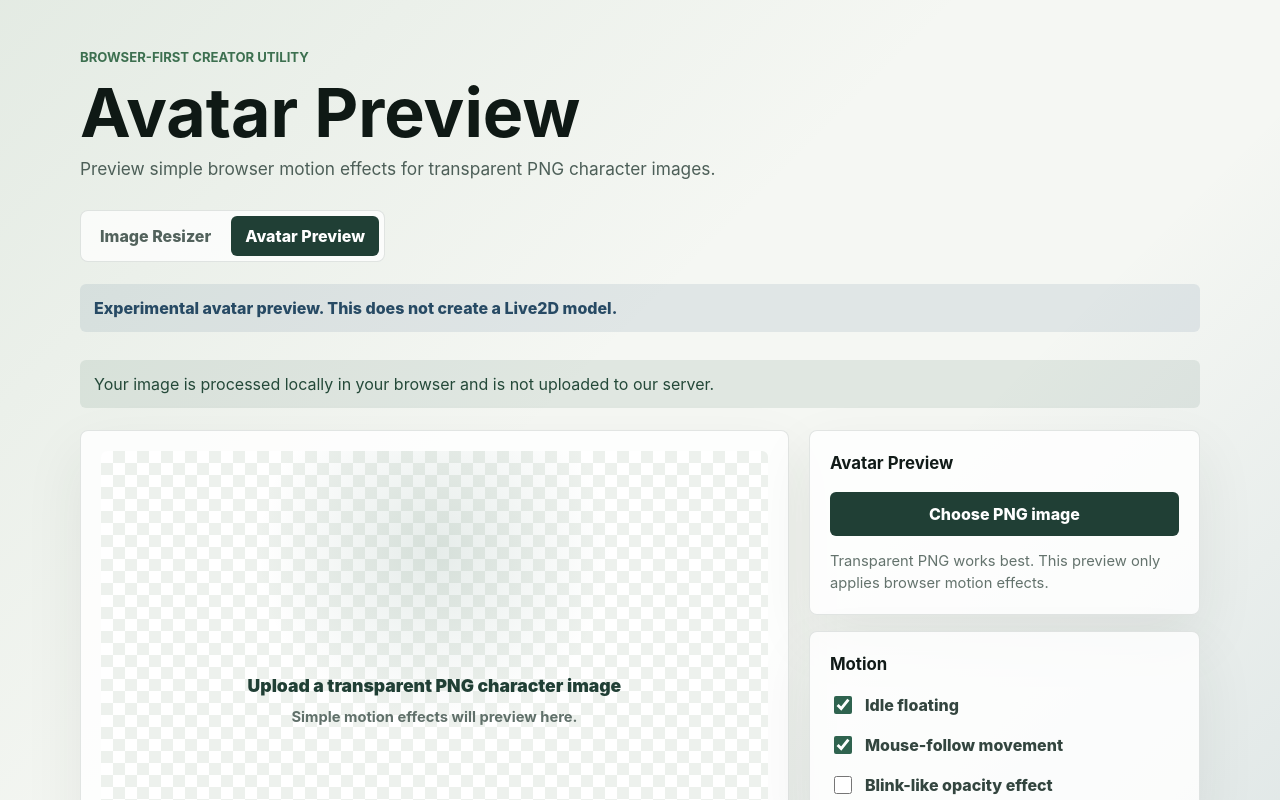
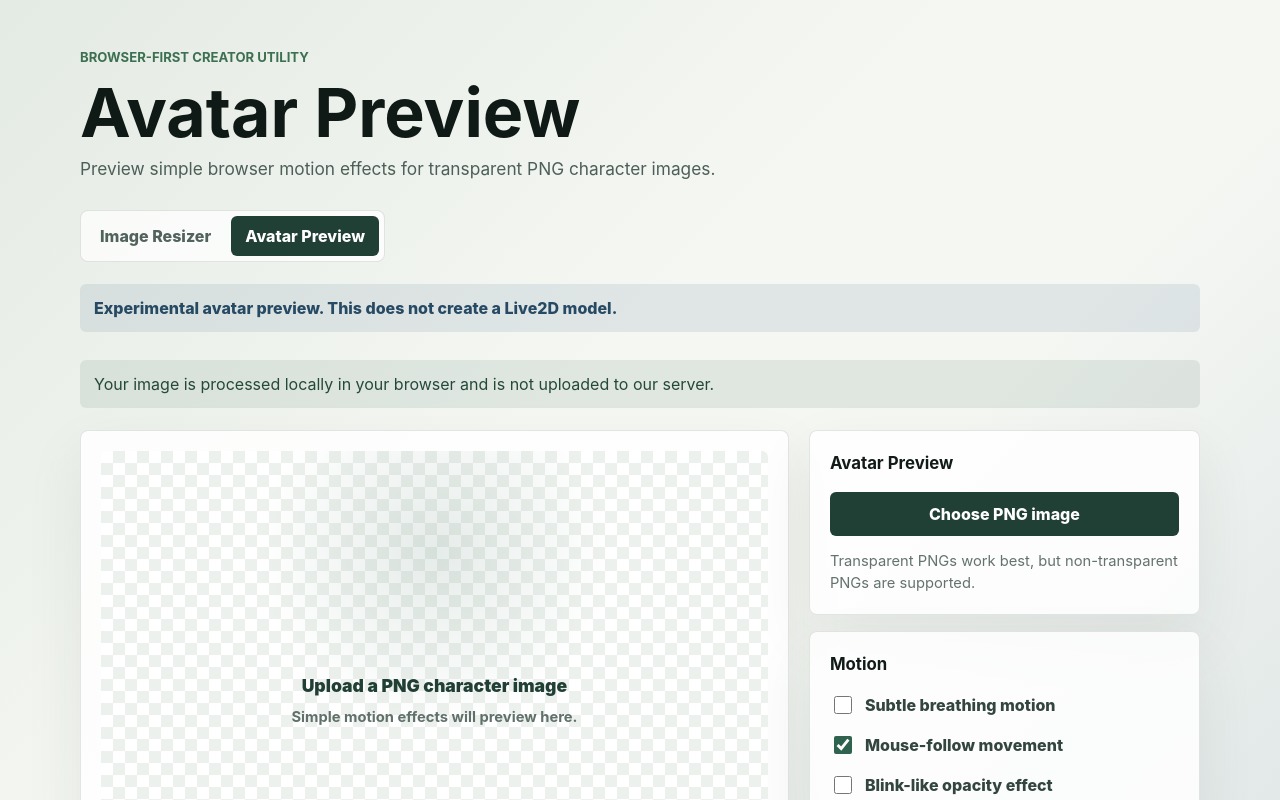
Before and after one commit to lpooyal-hub/creator-image-resizer, a React (Vite) app in the folder frontend/: page / in a window 1280 px wide. Both pictures are taken after a click on the button "Avatar Preview". Shown: the top 800 px of the page. Built offline with nearby package versions, Linux system fonts and the light colour scheme.

Commit message:
Soften avatar preview motion

```diff
--- a/frontend/src/components/AvatarPreview.jsx
+++ b/frontend/src/components/AvatarPreview.jsx
@@ -4,7 +4,7 @@ function AvatarPreview() {
   const inputRef = useRef(null);
   const [imageUrl, setImageUrl] = useState('');
   const [error, setError] = useState('');
-  const [idleFloating, setIdleFloating] = useState(true);
+  const [idleFloating, setIdleFloating] = useState(false);
   const [mouseFollow, setMouseFollow] = useState(true);
   const [blinkEffect, setBlinkEffect] = useState(false);
   const [pointerOffset, setPointerOffset] = useState({ x: 0, y: 0 });
@@ -37,7 +37,7 @@ function AvatarPreview() {
     }
 
     if (file.type !== 'image/png') {
-      setError('Unsupported file type. Please upload a transparent PNG image.');
+      setError('Unsupported file type. Please upload a PNG image.');
       return;
     }
 
@@ -110,7 +110,7 @@ function AvatarPreview() {
               />
             ) : (
               <div className="avatar-placeholder">
-                <p>Upload a transparent PNG character image</p>
+                <p>Upload a PNG character image</p>
                 <span>Simple motion effects will preview here.</span>
               </div>
             )}
@@ -132,7 +132,7 @@ function AvatarPreview() {
             <button type="button" className="primary-button wide-button" onClick={() => inputRef.current?.click()}>
               Choose PNG image
             </button>
-            <p className="avatar-help">Transparent PNG works best. This preview only applies browser motion effects.</p>
+            <p className="avatar-help">Transparent PNGs work best, but non-transparent PNGs are supported.</p>
           </section>
 
           <section className="panel control-panel">
@@ -145,7 +145,7 @@ function AvatarPreview() {
                 checked={idleFloating}
                 onChange={(event) => setIdleFloating(event.target.checked)}
               />
-              <span>Idle floating</span>
+              <span>Subtle breathing motion</span>
             </label>
             <label className="toggle-row">
               <input
--- a/frontend/src/styles.css
+++ b/frontend/src/styles.css
@@ -301,7 +301,7 @@ h3 {
 }
 
 .avatar-image.is-floating {
-  animation: avatarFloat 4.8s ease-in-out infinite;
+  animation: avatarFloat 7.2s ease-in-out infinite;
 }
 
 .avatar-image.has-blink {
@@ -310,7 +310,7 @@ h3 {
 
 .avatar-image.is-floating.has-blink {
   animation:
-    avatarFloat 4.8s ease-in-out infinite,
+    avatarFloat 7.2s ease-in-out infinite,
     avatarBlink 4.6s ease-in-out infinite;
 }
 
@@ -327,7 +327,7 @@ h3 {
   }
 
   50% {
-    translate: 0 -12px;
+    translate: 0 -3px;
   }
 }
 
```
Also changed, not shown: 1 other file (tests, documents, lock files or other folders).
